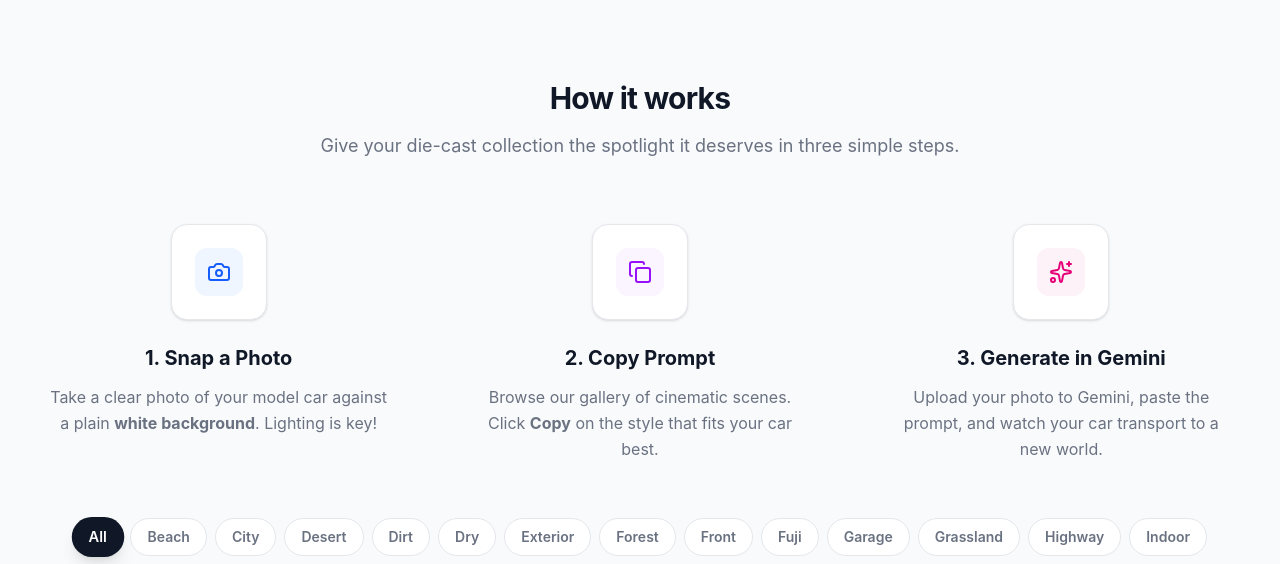
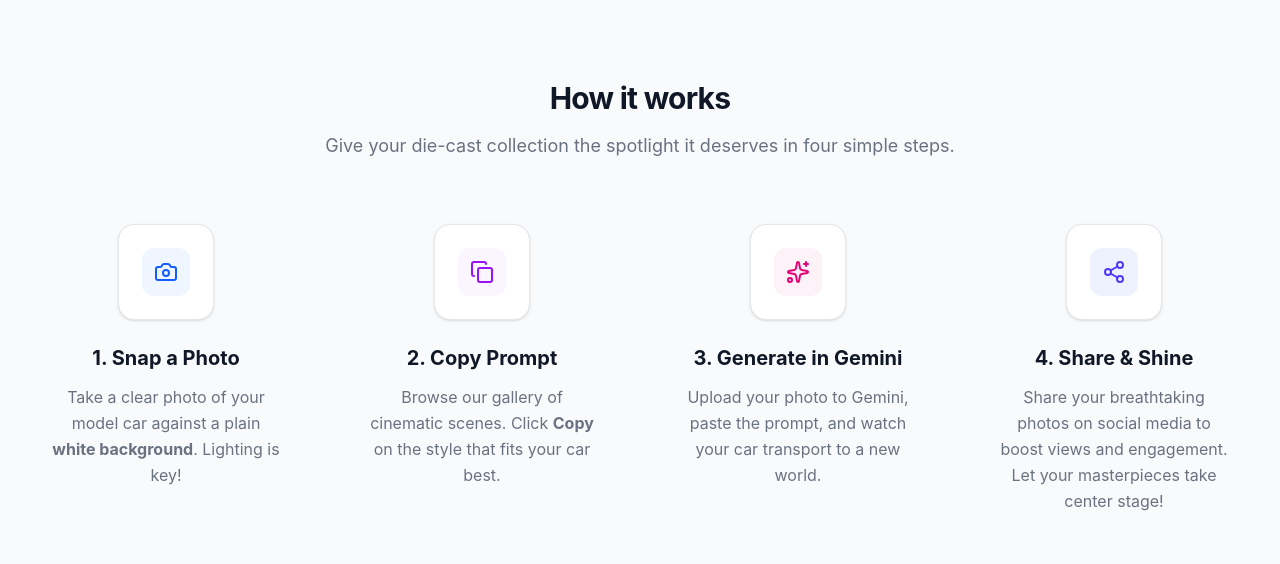
Before and after one commit to Liwei-Ji/carscapeai-prompts, a React (Vite) app: page / in a window 1280 px wide. Shown: the part 800-1364 px from the top of the page. Built offline with nearby package versions, Linux system fonts and the light colour scheme.

Commit message:
Add Step 4 (Social Sharing) to HowItWorks component

```diff
--- a/src/components/HowItWorks.tsx
+++ b/src/components/HowItWorks.tsx
@@ -1,5 +1,5 @@
 import React from 'react';
-import { Camera, Copy, Sparkles } from 'lucide-react';
+import { Camera, Copy, Sparkles, Share2 } from 'lucide-react';
 
 const HowItWorks: React.FC = () => {
     return (
@@ -10,13 +10,13 @@ const HowItWorks: React.FC = () => {
                         How it works
                     </h2>
                     <p className="mt-4 text-lg text-gray-500 max-w-2xl mx-auto">
-                        Give your die-cast collection the spotlight it deserves in three simple steps.
+                        Give your die-cast collection the spotlight it deserves in four simple steps.
                     </p>
                 </div>
 
-                <div className="grid grid-cols-1 md:grid-cols-3 gap-12 relative">
-                    {/* Connector Line (Desktop only) */}
-                    <div className="hidden md:block absolute top-12 left-1/6 right-1/6 h-0.5 bg-gray-200 -z-10 transform -translate-y-1/2" />
+                <div className="grid grid-cols-1 md:grid-cols-2 lg:grid-cols-4 gap-12 relative">
+                    {/* Connector Line (Desktop only - adjusted for 4 columns) */}
+                    <div className="hidden lg:block absolute top-12 left-[12.5%] right-[12.5%] h-0.5 bg-gray-200 -z-10 transform -translate-y-1/2" />
 
                     {/* Step 1 */}
                     <div className="relative flex flex-col items-center text-center group">
@@ -56,6 +56,19 @@ const HowItWorks: React.FC = () => {
                             Upload your photo to Gemini, paste the prompt, and watch your car transport to a new world.
                         </p>
                     </div>
+
+                    {/* Step 4 */}
+                    <div className="relative flex flex-col items-center text-center group">
+                        <div className="w-24 h-24 bg-white border border-gray-200 rounded-2xl flex items-center justify-center mb-6 shadow-sm group-hover:shadow-md group-hover:border-indigo-200 transition-all duration-300">
+                            <div className="w-12 h-12 bg-indigo-50 text-indigo-600 rounded-xl flex items-center justify-center">
+                                <Share2 className="w-6 h-6" />
+                            </div>
+                        </div>
+                        <h3 className="text-xl font-bold text-gray-900 mb-3">4. Share & Shine</h3>
+                        <p className="text-gray-500 leading-relaxed px-4">
+                            Share your breathtaking photos on social media to boost views and engagement. Let your masterpieces take center stage!
+                        </p>
+                    </div>
                 </div>
             </div>
         </section>
```
